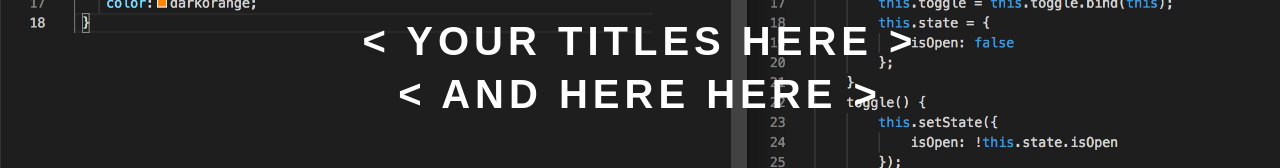
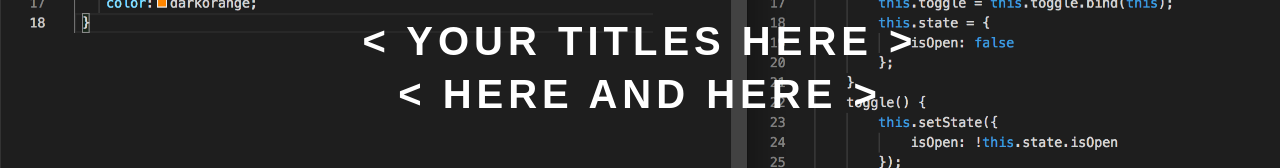
Before and after one commit to RichardXia15/personal_website_tutorial, a React (Create React App) app: page / in a window 1280 px wide. Shown: the part 362-530 px from the top of the page. Built offline with nearby package versions, Linux system fonts and the light colour scheme; no server answers.

Commit message:
updated the favicon and the website title. fixed a bug in the Header Section

```diff
--- a/public/index.html
+++ b/public/index.html
@@ -2,7 +2,7 @@
 <html lang="en">
   <head>
     <meta charset="utf-8" />
-    <link rel="shortcut icon" href="%PUBLIC_URL%/favicon.png" />
+    <link rel="shortcut icon" href="%PUBLIC_URL%/favicon.ico" />
     <meta
       name="viewport"
       content="width=device-width, initial-scale=1, shrink-to-fit=no"
@@ -22,7 +22,7 @@
       work correctly both with client-side routing and a non-root public URL.
       Learn how to configure a non-root public URL by running `npm run build`.
     -->
-    <title>Richard Xia</title>
+    <title>ACM Tutorial</title>
   </head>
   <body>
     <noscript>You need to enable JavaScript to run this app.</noscript>
--- a/src/components/HeaderSection.js
+++ b/src/components/HeaderSection.js
@@ -16,7 +16,7 @@ class HeaderSection extends Component {
                     &lt; your titles here &gt;
                 </h1>
                 <h1>
-                    &lt; and here here &gt;
+                    &lt; here and here &gt;
                 </h1>
             </div>
         )
```
Also changed, not shown: public/favicon.png (deleted).
